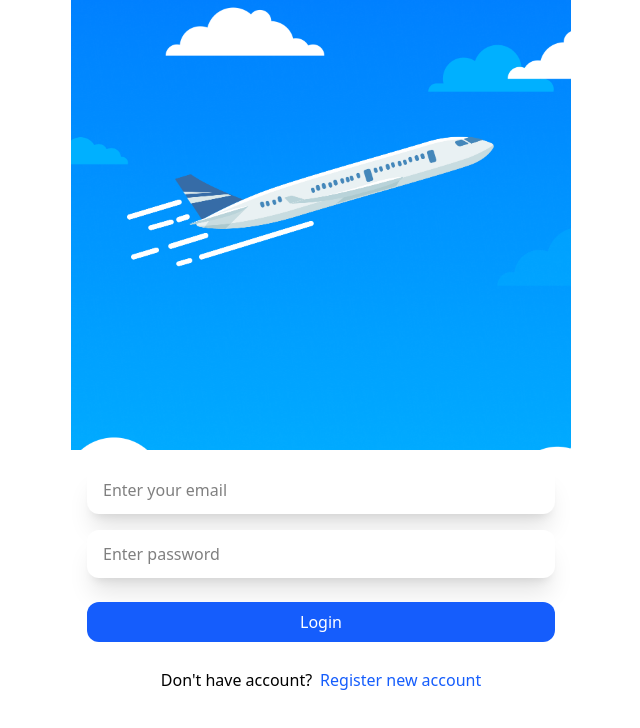
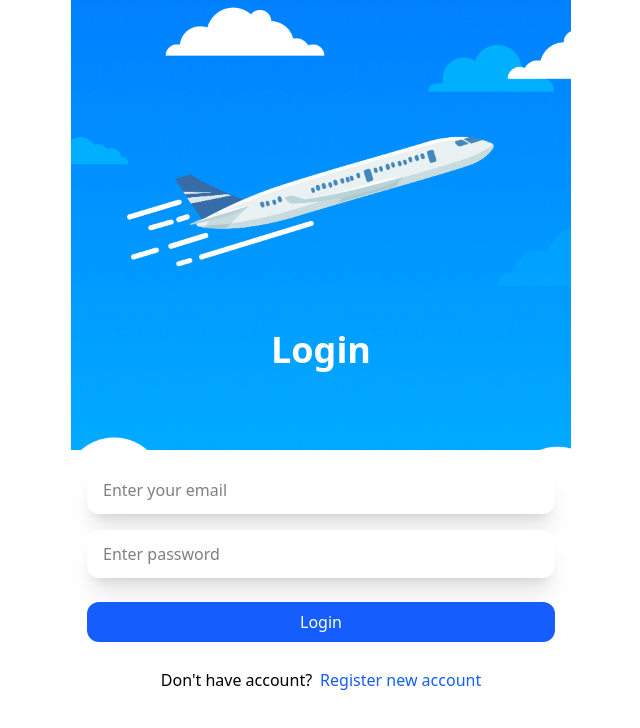
Before and after one commit to Elinazmokhtari/flight-app, a React (Vite) app: page /login in a window 1280 px wide. Shown: the top 728 px of the page, without its empty margins (319-959 px from the left). Built offline with nearby package versions, Linux system fonts and the light colour scheme.

Commit message:
Ui fixed.

```diff
--- a/src/components/layouts/AuthLayout.jsx
+++ b/src/components/layouts/AuthLayout.jsx
@@ -1,12 +1,17 @@
 import React from "react";
-import { Outlet } from "react-router";
+import { Outlet, useLocation } from "react-router";
 import air from "../../assets/img/air.png";
 
 export default function AuthLayout() {
+  const location = useLocation();
   return (
     <div className=" container h-screen m-auto  ">
-      <div className=" h-[450px] relative overflow-hidden">
+      <div className=" h-[450px] relative ">
         <img className="w-full h-full object-cover" src={air} alt="" />
+        <div className="w-full relative bottom-[120px] text-4xl text-white font-bold text-center ">
+          {" "}
+          {location.pathname === "/register" ? "Register" : "Login"}
+        </div>
       </div>
       <div className="p-4 flex flex-col gap-4  ">
         <Outlet />
```
